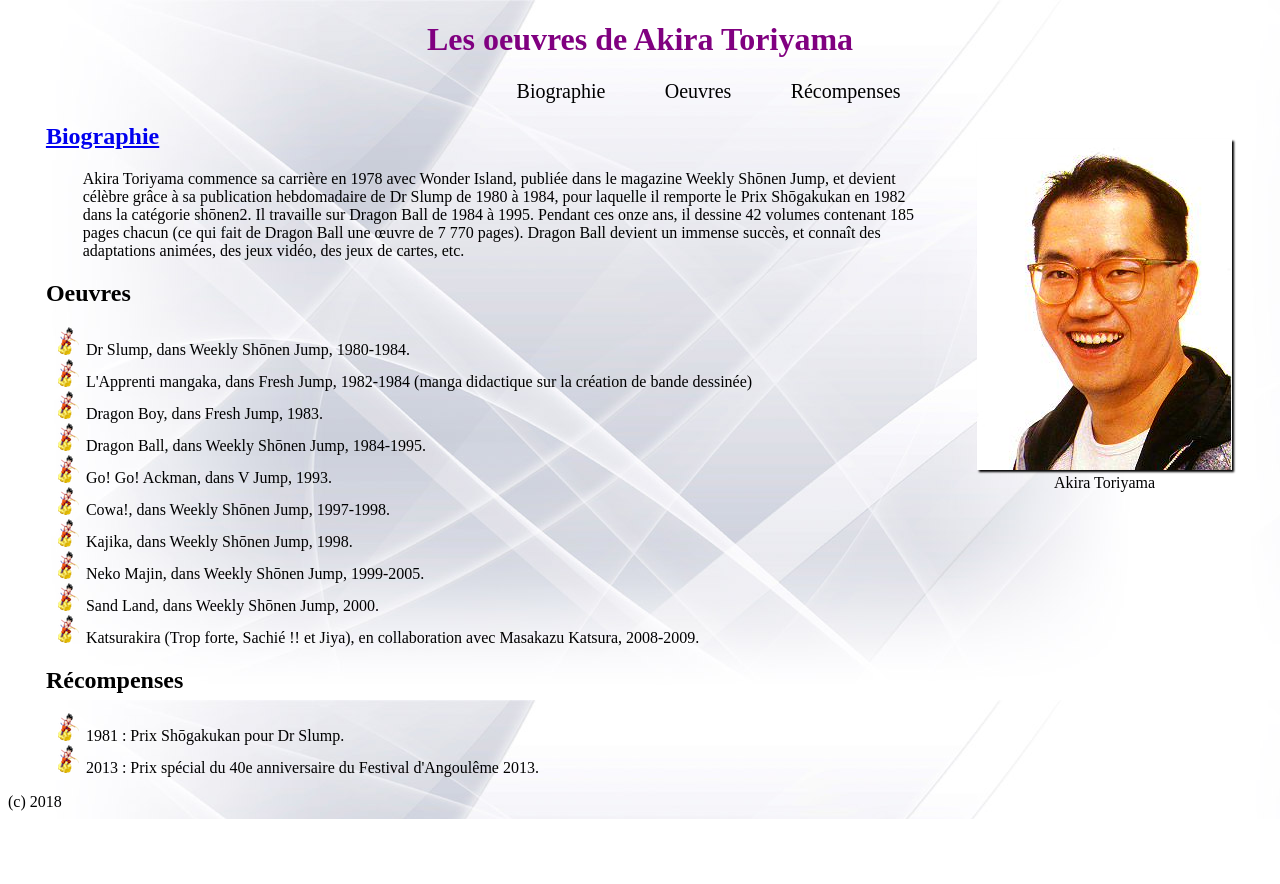
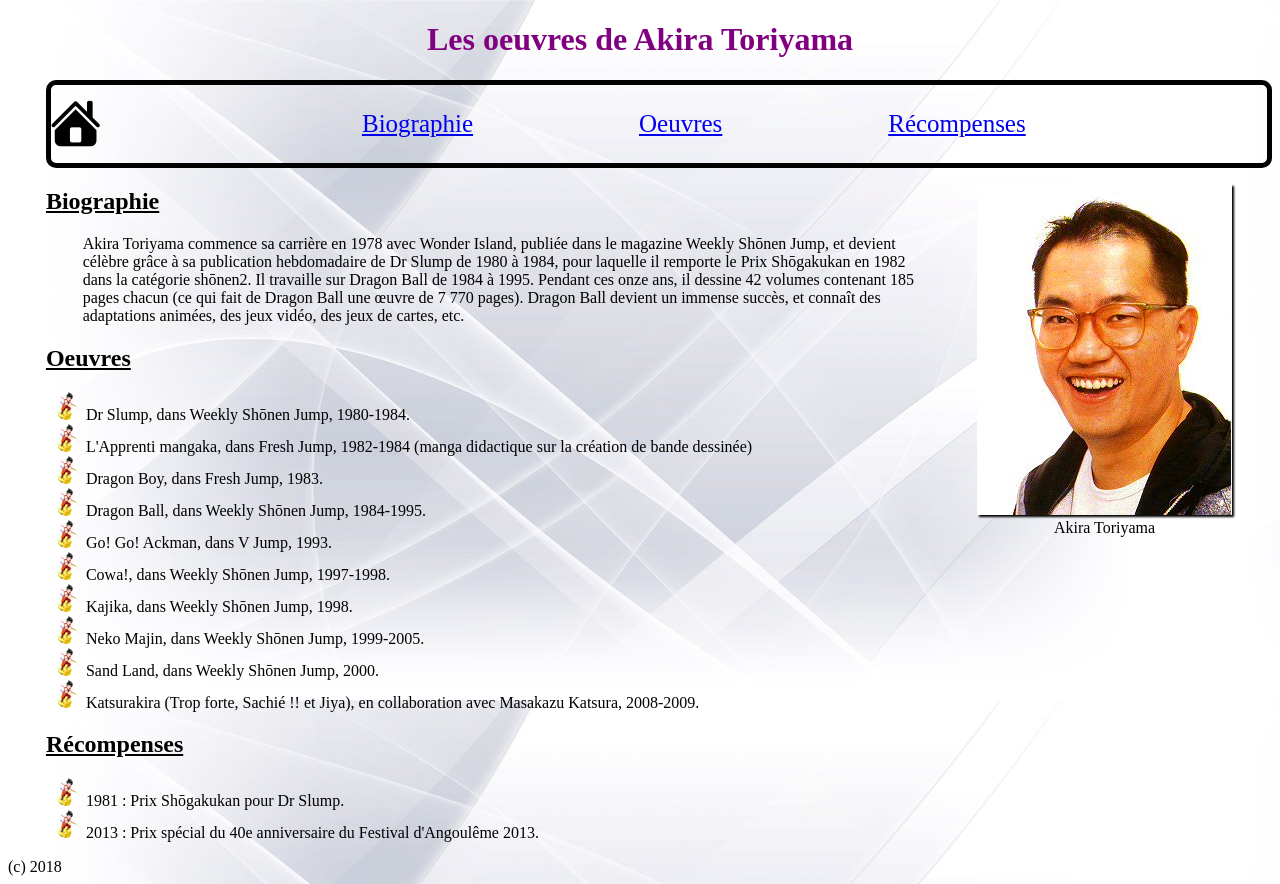
Before and after one commit to Laroki/hetic-w1p2021-Rcakir, a plain HTML site: page index.html in a window 1280 px wide. Before the commit the page ends 819 px from the top, so only its background shows below. Drawn offline with Linux system fonts and the light colour scheme.

Commit message:
3eme commit

```diff
--- a/index.css
+++ b/index.css
@@ -4,7 +4,7 @@ header,h1{
 	font-family:
 }
 
-img{
+figure img{
 	box-shadow: 2px 2px 2px black;
 }
 figure{
@@ -24,21 +24,46 @@ main,p{
 	margin-left: 3%;
 }
 
+main h2{
+	text-decoration: underline;
+}
+
+
 .puce{
 	list-style-image: url('images/dbz.png')
 
 }
 
 nav ul {
-	font-size: 20px;
+	font-size: 25px;
 	list-style-type: none;
 	display:flex;
 	justify-content: center;
+	margin-left: 25%;
 
 
 }
 
 nav ul li{
-	padding-left: 5%;
+	margin-left: 50%;
+
 
 }
+
+nav ul li :hover {
+	color:red;
+
+}
+nav{
+	display: flex;
+	border: 5px solid black;
+	border-radius: 10px;
+	background-image: url('images/baniere.png')
+
+
+}
+
+nav img{
+	align-items: left;
+	margin-top: 25%;
+}
--- a/index.html
+++ b/index.html
@@ -12,10 +12,11 @@
 	</header>
 	<main>
 		<nav>
+			<a href="https://rcakir.netlify.com/" target='_blank'><img src="images/home.png" alt="Logo maison"></a>
 			<ul>
-				<li>Biographie
-					<li>Oeuvres
-						<li>Récompenses</li>
+				<li><a href="#biographie">Biographie</a>
+					<li><a href="#oeuvres">Oeuvres</a>
+						<li> <a href="#récompenses">Récompenses</a> </li>
 					</li>
 				</li>
 			</ul>
@@ -25,13 +26,13 @@
 			<figcaption>Akira Toriyama</figcaption>
 		</figure>
 
-		<h2> <a href='https://fr.wikipedia.org/wiki/Akira_Toriyama' target='_blank'>Biographie</a></h2>
+		<h2 id="biographie"> Biographie</h2>
 
 		<p>Akira Toriyama commence sa carrière en 1978 avec Wonder Island, publiée dans le magazine Weekly Shōnen Jump, et devient célèbre grâce à sa publication hebdomadaire de Dr Slump de 1980 à 1984, pour laquelle il remporte le Prix Shōgakukan en 1982 dans la catégorie shōnen2.
 
 Il travaille sur Dragon Ball de 1984 à 1995. Pendant ces onze ans, il dessine 42 volumes contenant 185 pages chacun (ce qui fait de Dragon Ball une œuvre de 7 770 pages). Dragon Ball devient un immense succès, et connaît des adaptations animées, des jeux vidéo, des jeux de cartes, etc. </p>
 
-	<h2>Oeuvres</h2>
+	<h2 id="oeuvres">Oeuvres</h2>
 	<ul class='puce'>
 		<li>Dr Slump, dans Weekly Shōnen Jump, 1980-1984.
 			<li>L'Apprenti mangaka, dans Fresh Jump, 1982-1984 (manga didactique sur la création de bande dessinée)
@@ -54,7 +55,7 @@ Il travaille sur Dragon Ball de 1984 à 1995. Pendant ces onze ans, il dessine 4
 		</li>
 	</ul>
 
-	<h2>Récompenses</h2>
+	<h2 id="récompenses">Récompenses</h2>
 	<ul class="puce">
 		<li>1981 : Prix Shōgakukan pour Dr Slump.
 			<li>2013 : Prix spécial du 40e anniversaire du Festival d'Angoulême 2013.</li>
```
Also changed, not shown: images/baniere.png (added), images/home.png (added), 1 other file.
